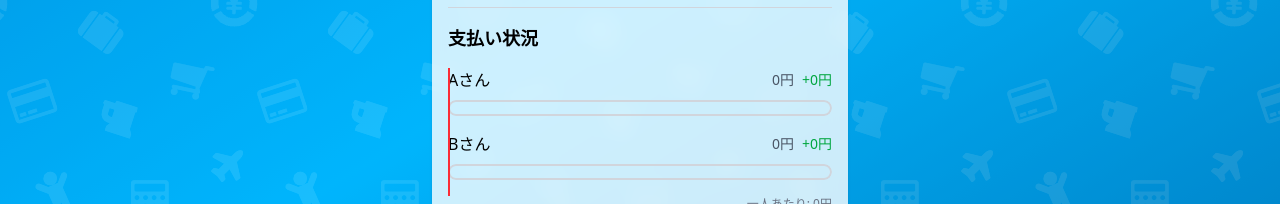
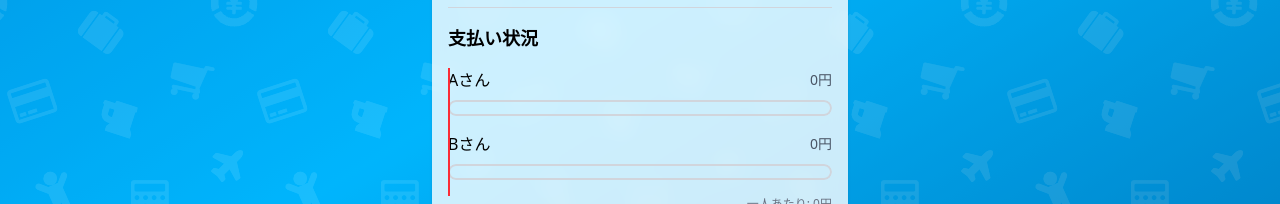
Before and after one commit to gumigumih/warimaru, a React (Vite) app: page / in a window 1280 px wide. Both pictures are taken after a click on the button "計算結果を見る". Shown: the part 407-611 px from the top of the page. Built offline with nearby package versions, Linux system fonts and the light colour scheme.

Commit message:
ResultScreenコンポーネントの支払い状況表示を改善。支払い金額の表示を簡素化し、差額の表示を削除。

```diff
--- a/src/components/ResultScreen.tsx
+++ b/src/components/ResultScreen.tsx
@@ -161,21 +161,16 @@ export const ResultScreen = ({ onBack }: ResultScreenProps) => {
 
         <h3 className="text-lg font-bold mb-4">支払い状況</h3>
         <div className="space-y-4 relative">
-          {paymentStatus.map(({ person, paidAmount, difference, color }) => {
+          {paymentStatus.map(({ person, paidAmount, color }) => {
             const percentage = (paidAmount / maxPayment) * 100;
             const perPersonPercentage = (perPersonAmount / maxPayment) * 100;
             return (
               <div key={person.id} className="space-y-2">
                 <div className="flex justify-between items-center">
                   <span className="font-medium">{person.name}</span>
-                  <div className="flex items-center gap-2">
-                    <span className="text-gray-600 text-sm font-medium">
-                      {paidAmount.toLocaleString()}円
-                    </span>
-                    <span className={`text-sm font-medium ${difference >= 0 ? 'text-green-600' : 'text-red-600'}`}>
-                      {difference >= 0 ? '+' : ''}{difference.toLocaleString()}円
-                    </span>
-                  </div>
+                  <span className="text-gray-600 text-sm font-medium">
+                    {paidAmount.toLocaleString()}円
+                  </span>
                 </div>
                 <div className="h-4 rounded-full overflow-hidden relative flex-1 bar-container">
                   <div className="h-full flex">
```
